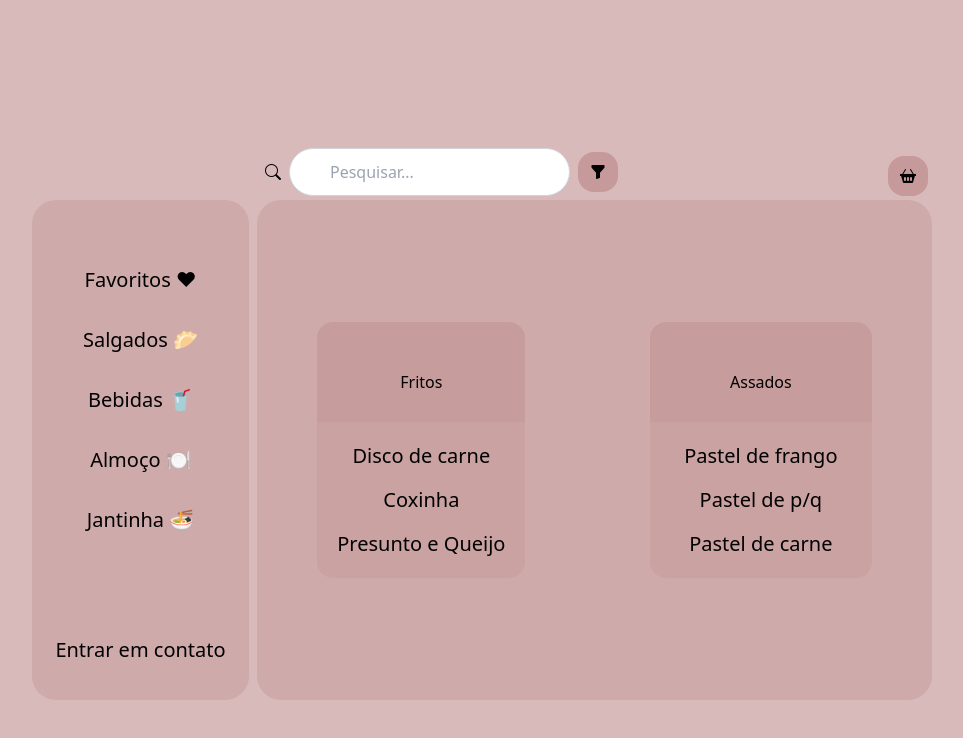
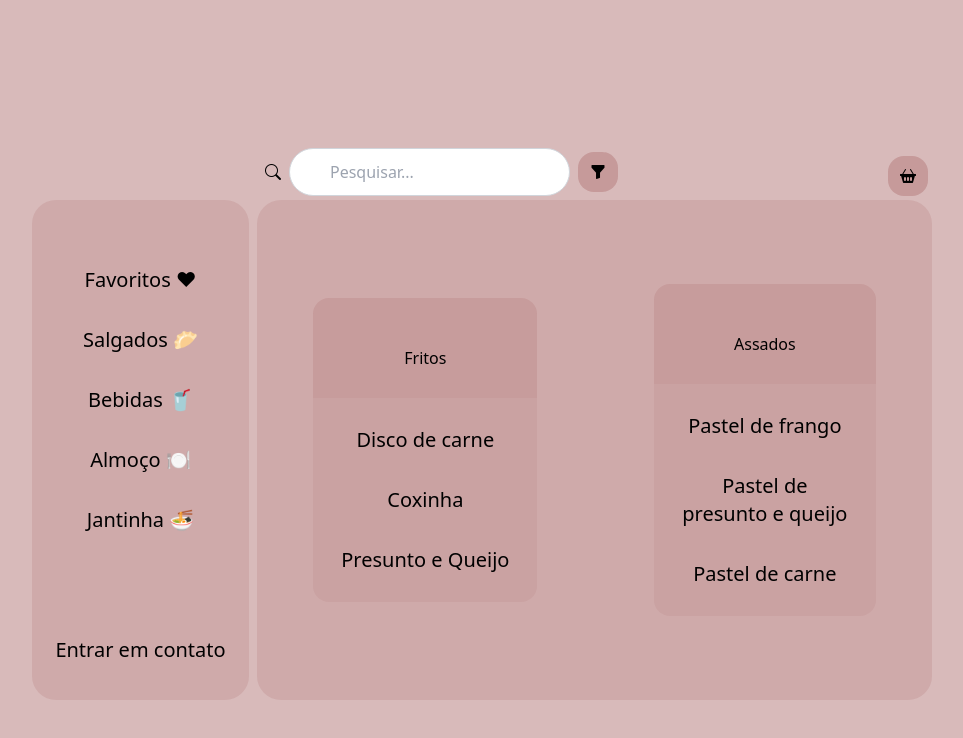
Before and after one commit to Ca22io/integrador-Front_end, a plain HTML site: page index.html in a window 1280 px wide. Shown: the whole page, without its empty margins (158-1121 px from the left). Drawn offline with nearby package versions, Linux system fonts and the light colour scheme; files that its build step writes are made by us from their sources.

Commit message:
Inserir hover e ajuste de alinhamento texto nos produtos

```diff
--- a/index.html
+++ b/index.html
@@ -9,7 +9,7 @@
             rel="stylesheet">
         <link rel="stylesheet"
             href="https://cdn.jsdelivr.net/npm/bootstrap-icons@1.11.1/font/bootstrap-icons.css">
-        <link rel="stylesheet" href="assents/css/principal.css">
+        <link rel="stylesheet" href="static/css/principal.css">
 
         <title>Document</title>
     </head>
@@ -127,12 +127,12 @@
                         <ul
                             class="flex flex-col items-center space-y-4 bg-red-900 bg-opacity-5 p-5 rounded-bl-2xl rounded-br-2xl">
                             <li
-                                class="text-sm sm:text-base md:text-lg lg:text-xl">Disco
+                                class="text-center text-sm sm:text-base md:text-lg lg:text-xl bg-red-900 bg-opacity-0 hover:bg-opacity-10 p-2 rounded-2xl">Disco
                                 de carne</li>
                             <li
-                                class="text-sm sm:text-base md:text-lg lg:text-xl">Coxinha</li>
+                                class="text-center text-sm sm:text-base md:text-lg lg:text-xl bg-red-900 bg-opacity-0 hover:bg-opacity-10 p-2 rounded-2xl">Coxinha</li>
                             <li
-                                class="text-sm sm:text-base md:text-lg lg:text-xl">Presunto
+                                class="text-center text-sm sm:text-base md:text-lg lg:text-xl bg-red-900 bg-opacity-0 hover:bg-opacity-10 p-2 rounded-2xl">Presunto
                                 e Queijo</li>
                         </ul>
                     </div>
@@ -143,13 +143,13 @@
                         <ul
                             class="flex flex-col items-center space-y-4 bg-red-900 bg-opacity-5 p-5 rounded-bl-2xl rounded-br-2xl">
                             <li
-                                class="text-sm sm:text-base md:text-lg lg:text-xl">Pastel
+                                class="text-center text-sm sm:text-base md:text-lg lg:text-xl bg-red-900 bg-opacity-0 hover:bg-opacity-10 p-2 rounded-2xl ">Pastel
                                 de frango</li>
                             <li
-                                class="text-sm sm:text-base md:text-lg lg:text-xl">Pastel
-                                de p/q</li>
+                                class="text-center text-sm sm:text-base md:text-lg lg:text-xl bg-red-900 bg-opacity-0 hover:bg-opacity-10 p-2 rounded-2xl">Pastel
+                                de <br>presunto e queijo</li>
                             <li
-                                class="text-sm sm:text-base md:text-lg lg:text-xl">Pastel
+                                class="text-center text-sm sm:text-base md:text-lg lg:text-xl bg-red-900 bg-opacity-0 hover:bg-opacity-10 p-2 rounded-2xl">Pastel
                                 de carne</li>
                         </ul>
                     </div>
```
